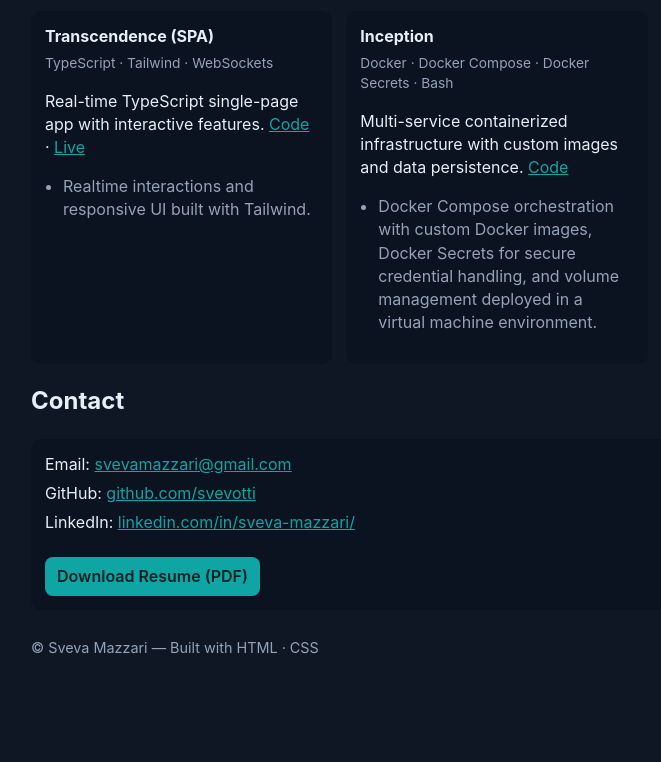
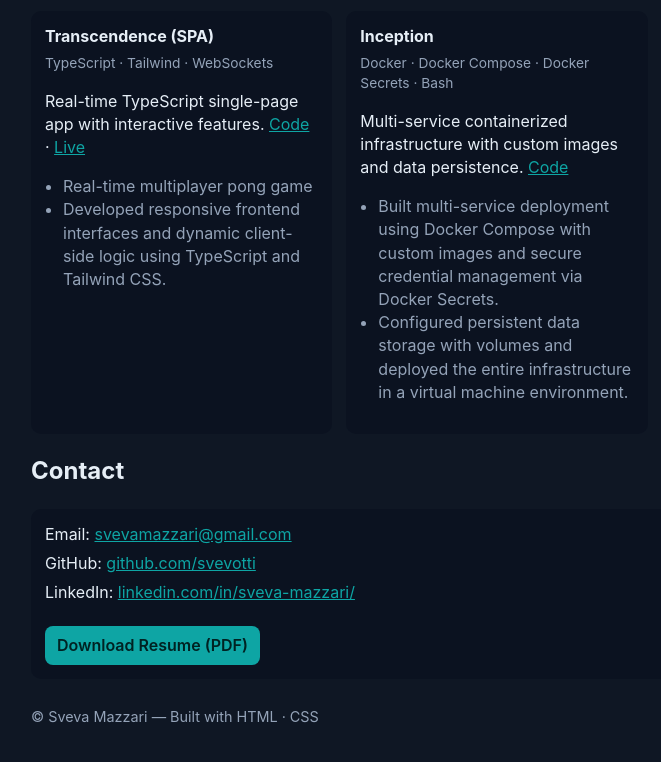
Before and after one commit to svevotti/svevotti.github.io, a plain HTML site: page index.html in a window 1280 px wide. Shown: the part 1064-1826 px from the top of the page, without its empty margins (143-804 px from the left). Before the commit the page ends 1787 px from the top, so only its background shows below. Drawn offline with Linux system fonts and the light colour scheme.

Commit message:
changed Transcendence description

```diff
--- a/index.html
+++ b/index.html
@@ -117,7 +117,8 @@
         <div class="tech">TypeScript · Tailwind · WebSockets</div>
         <p>Real-time TypeScript single-page app with interactive features. <a href="https://github.com/42Alena/ft_transcendence-ping-pong-website" style="color:var(--accent)">Code</a> · <a href="#" style="color:var(--accent)">Live</a></p>
         <ul style="color:var(--muted);padding-left:18px;margin-top:8px">
-          <li>Realtime interactions and responsive UI built with Tailwind.</li>
+          <li>Real-time multiplayer pong game</li>
+          <li>Developed responsive frontend interfaces and dynamic client-side logic using TypeScript and Tailwind CSS.</li>
         </ul>
       </article>
 
@@ -126,8 +127,8 @@
         <div class="tech">Docker · Docker Compose · Docker Secrets · Bash</div>
         <p>Multi-service containerized infrastructure with custom images and data persistence. <a href="https://github.com/svevotti/inception" style="color:var(--accent)">Code</a></p>
         <ul style="color:var(--muted);padding-left:18px;margin-top:8px">
-          <li>Docker Compose orchestration with custom Docker images, Docker Secrets for secure credential handling, and volume management deployed in a virtual machine environment.</li>
-        </ul>
+          <li>Built multi-service deployment using Docker Compose with custom images and secure credential management via Docker Secrets.</li>
+          <li>Configured persistent data storage with volumes and deployed the entire infrastructure in a virtual machine environment.</li>        </ul>
       </article>
 
       </div>
```
